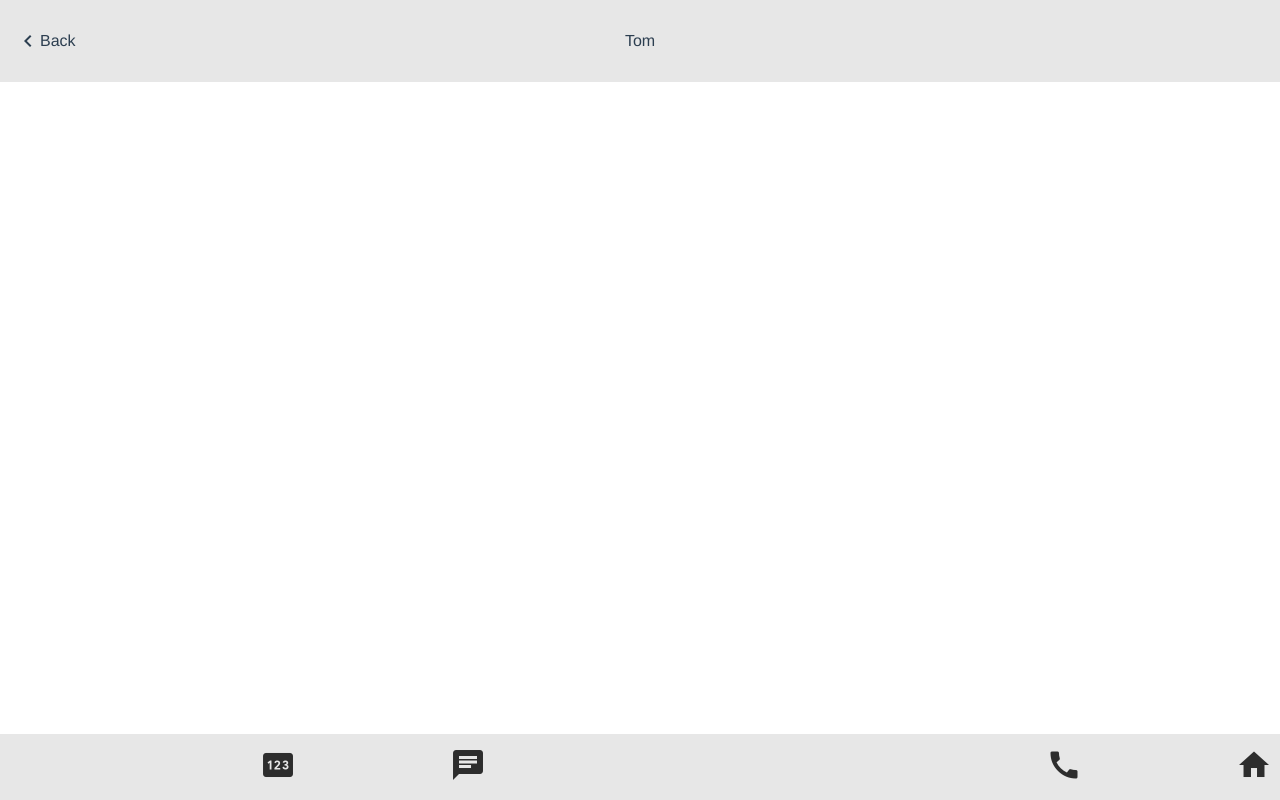
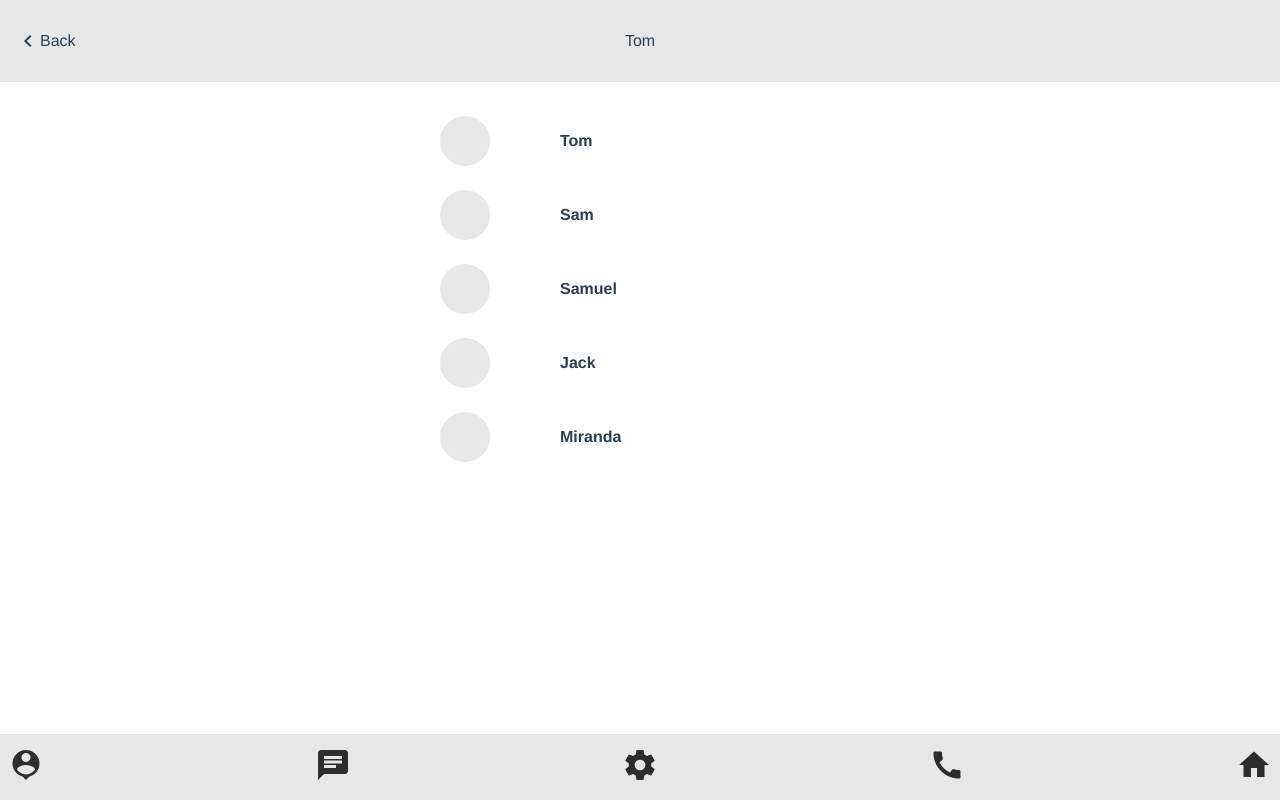
Before and after one commit to AlexKosen/vue-messenger1, a Vue app: page / in a window 1280 px wide. Built offline with nearby package versions, Linux system fonts and the light colour scheme; data requests are answered from the project's data file.

Commit message:
Add contact-list, fix bottom-nav

```diff
--- a/src/assets/styles/styles.scss
+++ b/src/assets/styles/styles.scss
@@ -22,7 +22,7 @@
 
 .v-bottom-nav {
   display: flex;
-  justify-content: space-between;
+  justify-content:space-between;
   align-items: center;
   position: fixed;
   bottom: 0;
--- a/src/components/contacts/v-contact-list.vue
+++ b/src/components/contacts/v-contact-list.vue
@@ -16,7 +16,13 @@ export default {
     methods: {
         ...mapActions ([
             'FETCH_CONTACTS'
-        ])
+        ]),
+        toContactInfo(contact) {
+            this.$router.push({
+                name: "contact",
+                query: {'id': contact.id}
+            })
+        }
     },
 
     mounted() {
@@ -30,6 +36,8 @@ export default {
         <vContactUser
         v-for="contact in contacts"
         :key="contact.id"
+        :contact_data= contact
+        @to-contact-info="toContactInfo(contact)"
         />
     </div>
 </template>
--- a/src/components/contacts/v-contact-user-info.vue
+++ b/src/components/contacts/v-contact-user-info.vue
@@ -0,0 +1,5 @@
+<script></script>
+
+<template></template>
+
+<style></style>
--- a/src/components/contacts/v-contact-user.vue
+++ b/src/components/contacts/v-contact-user.vue
@@ -2,14 +2,33 @@
 
 export default {
     props: {
-        conntacs_data: {
+        contact_data: {
             type: Object,
             default: () => {}
+        }
+    },
+    methods: {
+        toContactInfo() {
+            this.$emit("to-contact-info")
+        }
+    },
+    computed: {
+        className() {
+            return {
+                "online": this.contact_data.status === "online",
+                "offline": this.contact_data.status === "offline"
+            }
         }
     }
 }
 </script>
 
 <template>
-   <div></div>
+   <div class="v-contact-user" @click="toContactInfo">
+        <div class="user__avatar"></div>
+        <div class="user__name">
+            <span>{{ contact_data.name }}</span>
+        </div>
+        <div class="user__status"></div>
+   </div>
 </template>
--- a/src/components/layoyts/v-bottom-nav.vue
+++ b/src/components/layoyts/v-bottom-nav.vue
@@ -7,13 +7,13 @@ export default {
 <template>
     <div class="v-bottom-nav">
         <router-link :to="{name: 'contacts'}">
-            <i class="material-icons">rerson_pin</i>
+            <i class="material-icons">person_pin</i>
         </router-link>
         <router-link :to="{name: 'contacts'}">
             <i class="material-icons">chat</i>
         </router-link>
         <router-link :to="{name: 'contacts'}">
-            <i class="material-icons">setting</i>
+            <i class="material-icons">settings</i>
         </router-link>
         <router-link :to="{name: 'contacts'}">
             <i class="material-icons">call</i>
--- a/src/router/index.js
+++ b/src/router/index.js
@@ -1,5 +1,6 @@
 import { createRouter, createWebHistory } from 'vue-router'
 import vContactList from '../components/contacts/v-contact-list.vue'
+import vContactUserInfo from '../components/contacts/v-contact-user-info.vue'
 
 const router = createRouter({
   history: createWebHistory(import.meta.env.BASE_URL),
@@ -9,6 +10,11 @@ const router = createRouter({
       name: 'contacts',
       component: vContactList
     },
+    {
+      path: '/contact',
+      name: 'contact',
+      component: vContactUserInfo
+    },
 
   ]
 })
```
